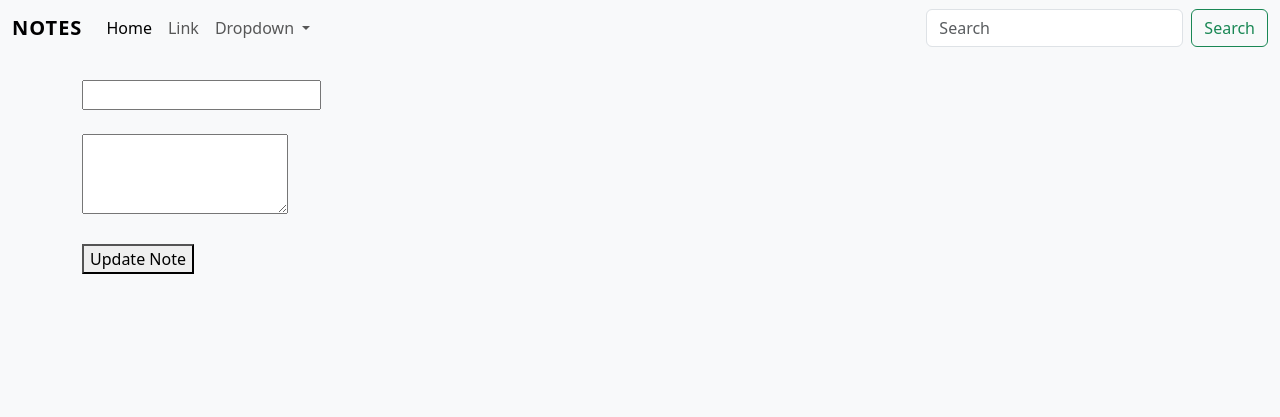
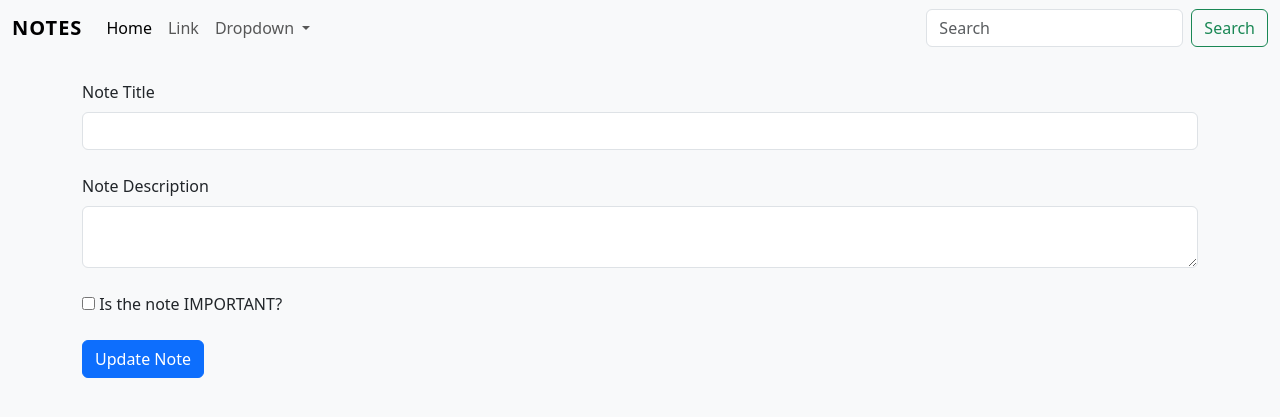
Before and after one commit to VyomGarg04/fastapi-notes-app, a FastAPI app: template templates/edit.html in a window 1280 px wide. Shown: the top 417 px of the page. Run offline with FastAPI, Linux system fonts and the light colour scheme; the template is opened without the code that fills it, so the values that code supplies are empty.

Commit message:
Update Note model default value and improve form handling in templates

```diff
--- a/models/note.py
+++ b/models/note.py
@@ -3,4 +3,4 @@ from pydantic import BaseModel
 class Note(BaseModel):
     title: str
     desc : str
-    important :bool = None
+    important :bool = False
--- a/templates/edit.html
+++ b/templates/edit.html
@@ -7,26 +7,33 @@ Edit Note
 {% block content %}
 
 <form method="POST">
+  <label for="note_title" class="form-label">Note Title</label>
+  <br>
+  <input
+    type="text"
+    class="form-control"
+    name="title"
+    value="{{ note.title }}"
+  >
 
-      <input
-        type="text"
-        name="title"
-        value="{{ note.title }}"
-      >
+  <br>
+  <label for="note_desc" class="form-label">Note Description</label>
+      <textarea name="desc" class="form-control">{{ note.desc }}</textarea>
 
-      <br><br>
+      <br>
 
-      <textarea name="desc">{{ note.desc }}</textarea>
-
+      <input type="checkbox" name="important" value="on"
       {% if note.important %}
       checked
       {% endif %}
+      >
+      <label class="form-check-label" for="important">Is the note IMPORTANT?</label>
+
+
+
 
       <br><br>
-
-      <button type="submit">
-        Update Note
-      </button>
+      <button type="submit" class="btn btn-primary">Update Note</button>
 
     </form>
 
--- a/templates/index.html
+++ b/templates/index.html
@@ -34,6 +34,7 @@ Home
         {% if note.important %}
           <span class="badge bg-danger">Important</span>
         {% endif %}
+        <br>
         <div>
           <a href="/delete/{{ note.id }}" class="btn btn-danger">
               Delete
```
Also changed, not shown: routes/note.py (+5 -5 lines).
